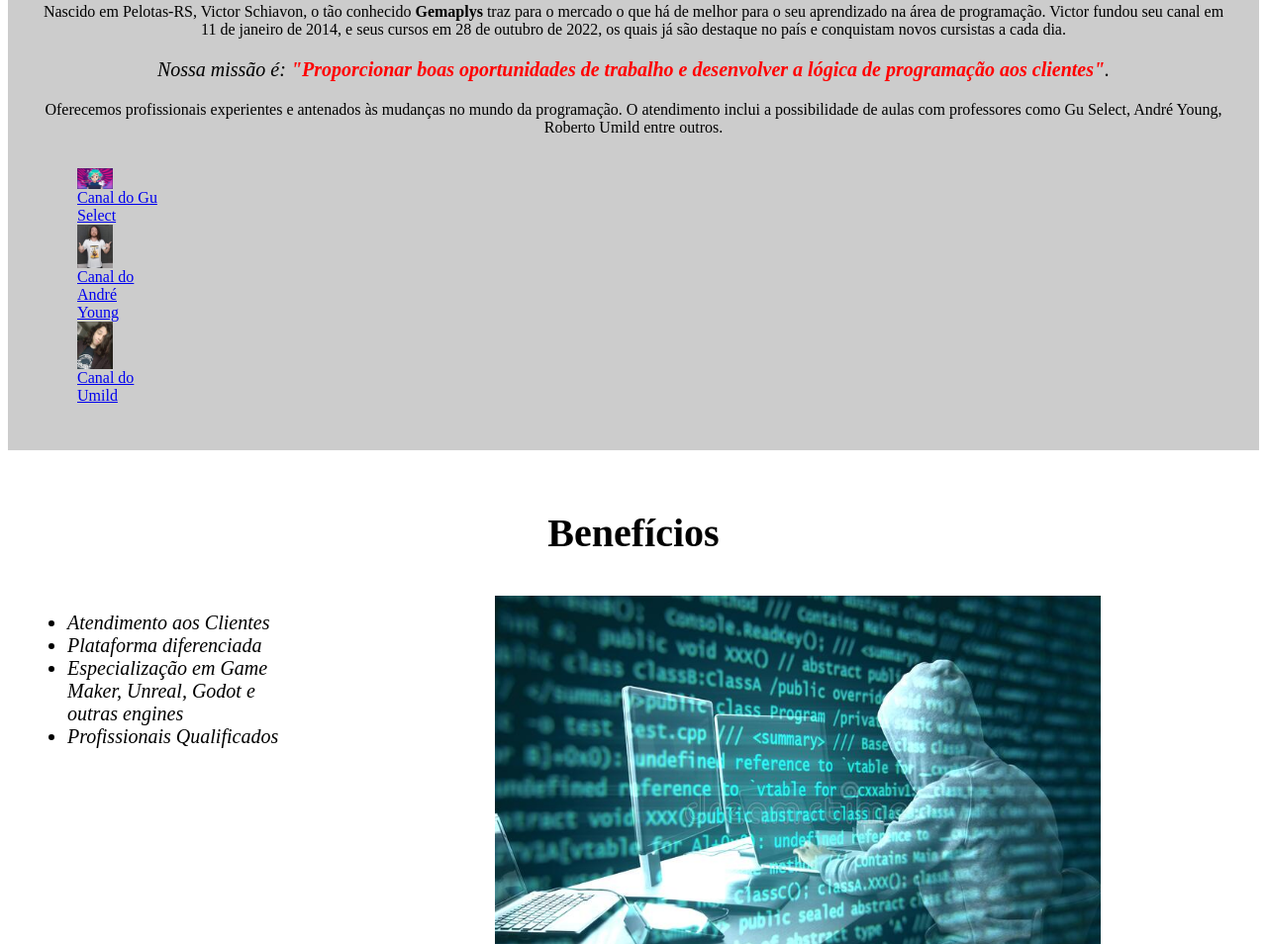
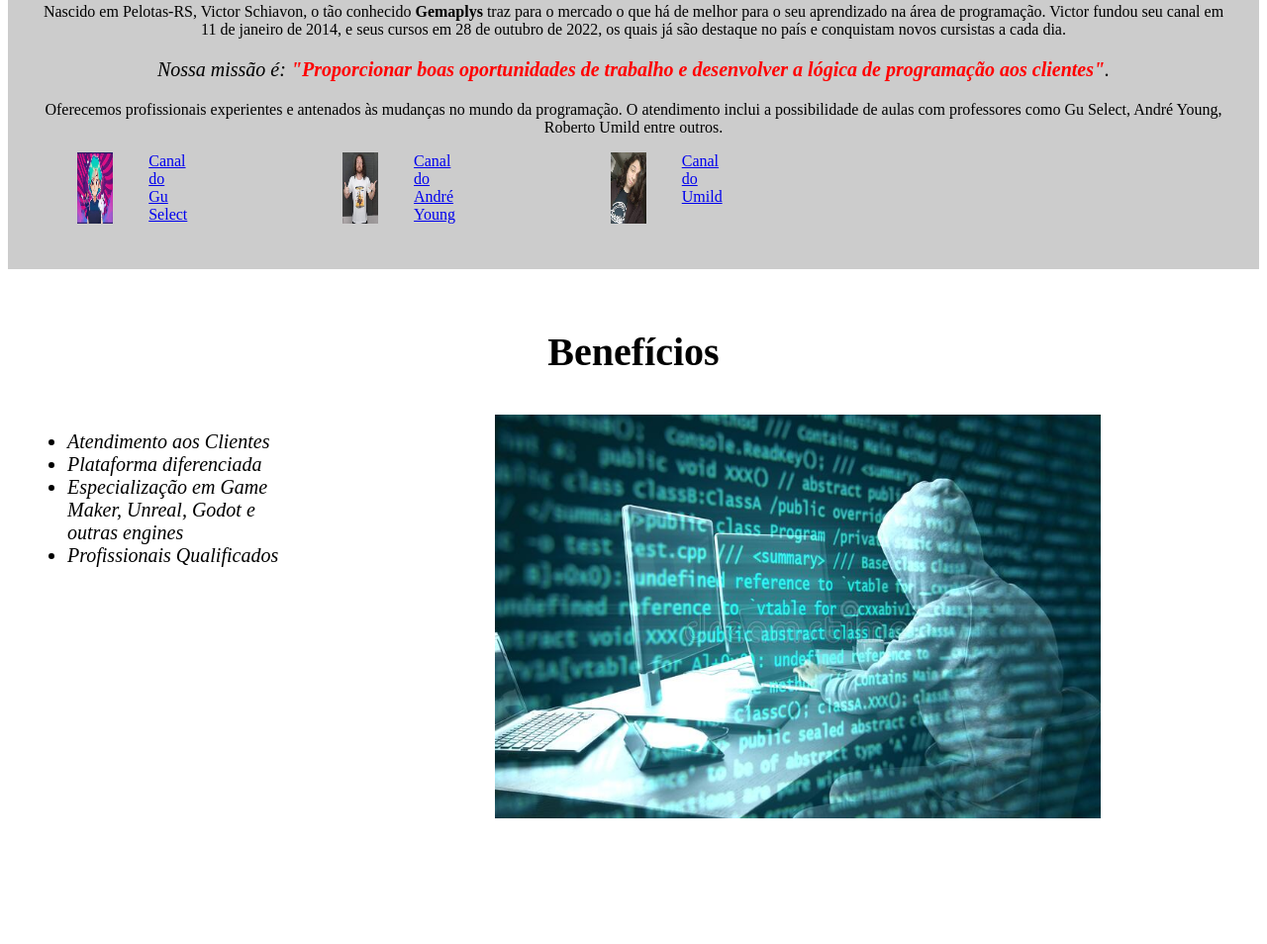
Before and after one commit to Allgu3m/Cursos-de-Programa-o-Gemaplys, a plain HTML site: page index.html in a window 1280 px wide. Shown: the part 945-1899 px from the top of the page at 99% size. After the commit the page ends 1804 px from the top, so only its background shows below. Drawn offline with Linux system fonts and the light colour scheme.

Commit message:
Update style.css

```diff
--- a/style.css
+++ b/style.css
@@ -64,6 +64,6 @@ h3 {
     font-size: 40px;
 }
 
-.canaismassa {
+.canaismassas {
  display: flex;
 }
```
